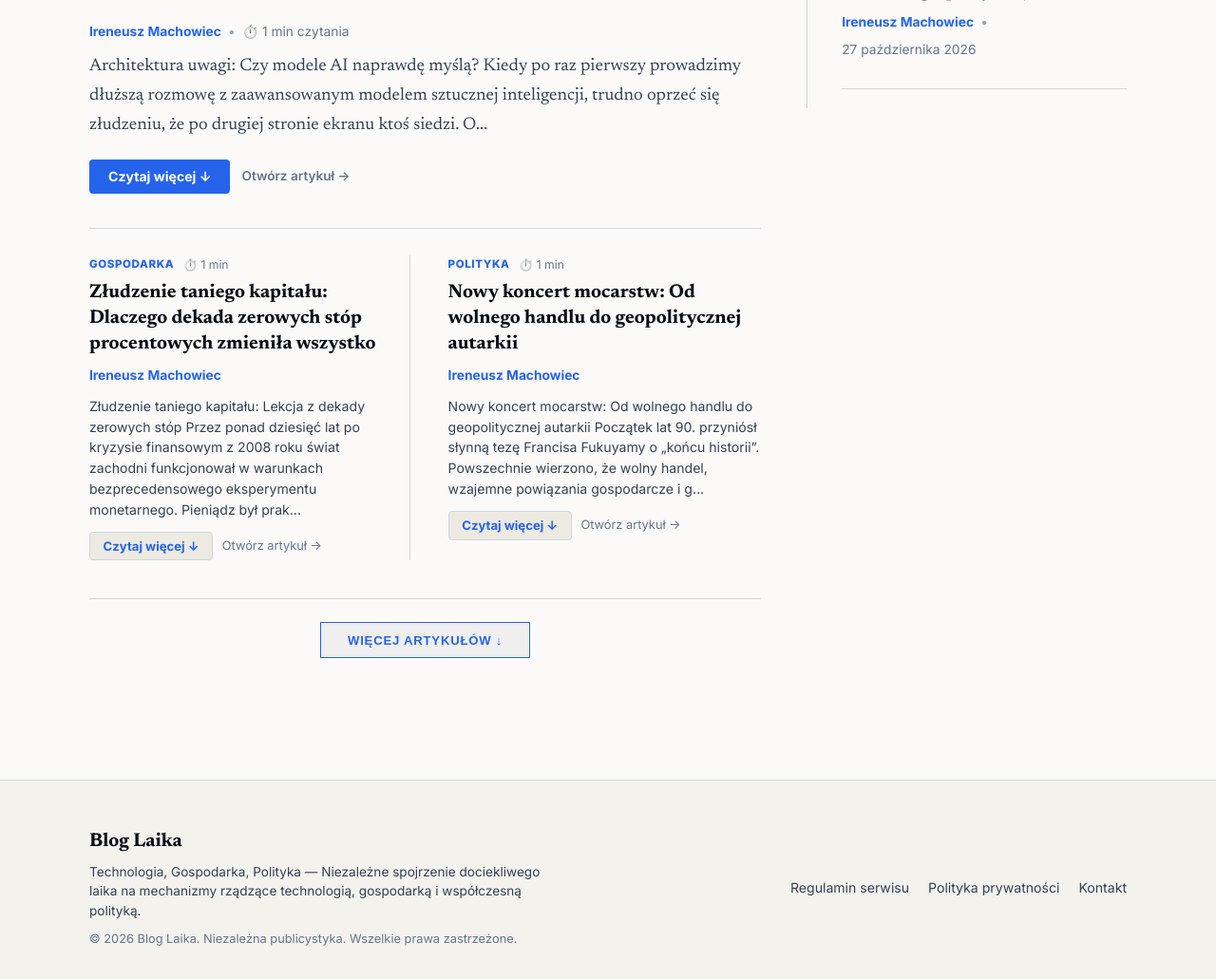
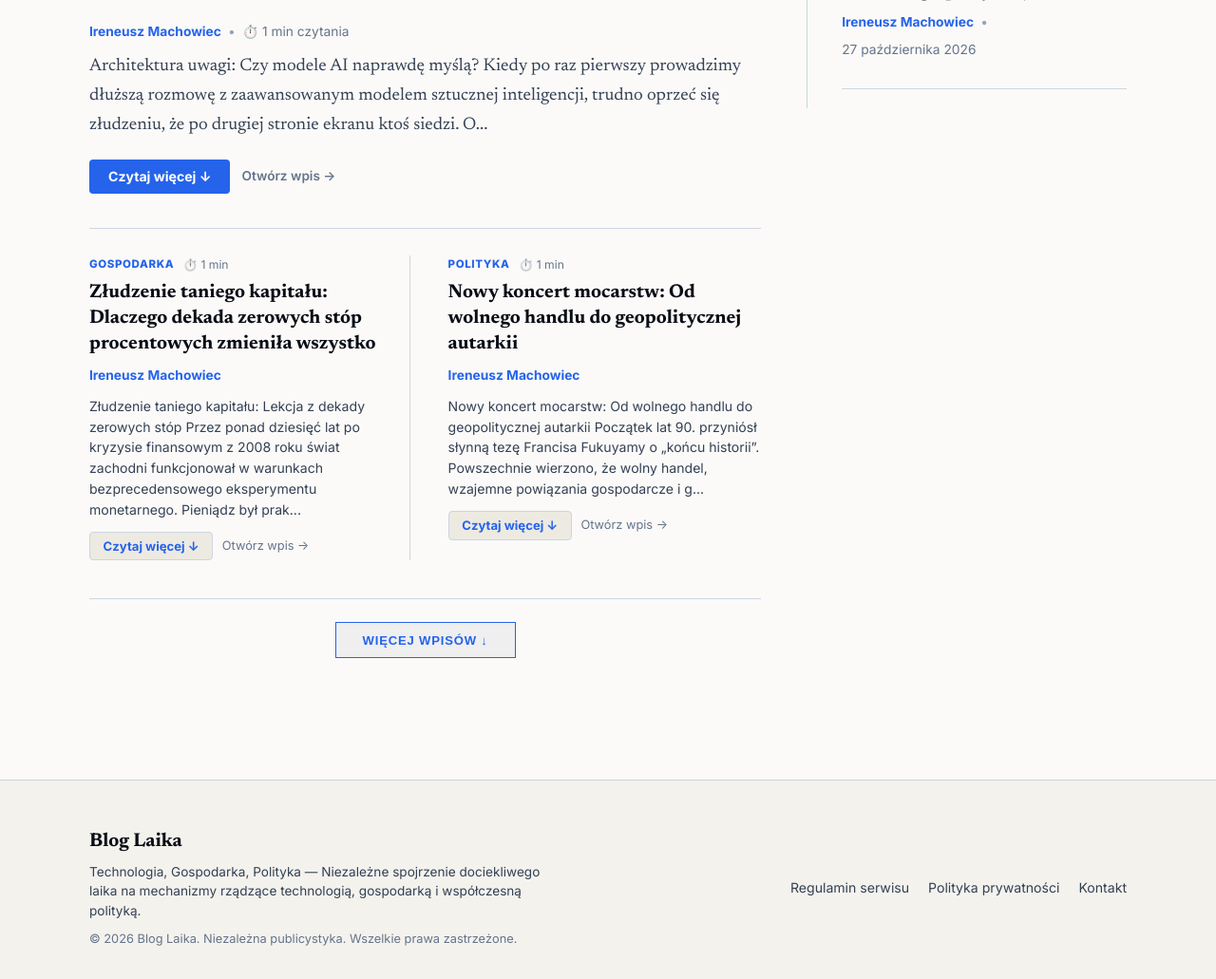
Before and after one commit to Ireneusz1991/blog-laika, a FastAPI app: page / in a window 1280 px wide. Shown: the part 828-1859 px from the top of the page at 95% size. Run offline with FastAPI, Linux system fonts and the light colour scheme; data comes from the database, SQL or seed files in the repository; both versions use the stored data as it was after the commit.

Commit message:
fix: usuniecie slow artykul i analiza z przyciskow rozwijania, katalogu i paska szukaj

```diff
--- a/templates/base.html
+++ b/templates/base.html
@@ -155,7 +155,7 @@
               <line x1="21" y1="21" x2="16.65" y2="16.65"></line>
             </svg>
           </span>
-          <input type="text" name="q" class="cat-nav-search-input" placeholder="Szukaj artykułu..." value="{{ search_query or '' }}">
+          <input type="text" name="q" class="cat-nav-search-input" placeholder="Szukaj na blogu..." value="{{ search_query or '' }}">
         </form>
       </div>
     </div>
--- a/templates/index.html
+++ b/templates/index.html
@@ -58,7 +58,7 @@
             </div>
             <div style="margin: 1.25rem 0 1rem 0;">
               <a href="{{ base_url }}/post/{{ lead_post.slug }}" style="font-size: 0.88rem; font-weight: 700; color: var(--accent); text-decoration: none;">
-                Przejdź do pełnej treści artykułu &rarr;
+                Przejdź do pełnej treści wpisu &rarr;
               </a>
             </div>
           </div>
@@ -68,10 +68,10 @@
                     onclick="togglePostExpand('post-lead-{{ lead_post.slug }}', this)"
                     aria-expanded="false">
               <span class="btn-label-expand">Czytaj więcej &darr;</span>
-              <span class="btn-label-collapse" style="display: none;">Zwiń artykuł &uarr;</span>
+              <span class="btn-label-collapse" style="display: none;">Zwiń wpis &uarr;</span>
             </button>
             <a href="{{ base_url }}/post/{{ lead_post.slug }}" style="font-size: 0.85rem; color: var(--text-muted); text-decoration: none; font-weight: 600;">
-              Otwórz artykuł &rarr;
+              Otwórz wpis &rarr;
             </a>
           </div>
         </div>
@@ -113,7 +113,7 @@
             </div>
             <div style="margin: 0.85rem 0 0.5rem 0;">
               <a href="{{ base_url }}/post/{{ post.slug }}" style="font-size: 0.82rem; font-weight: 700; color: var(--accent); text-decoration: none;">
-                Przejdź do pełnej treści artykułu &rarr;
+                Przejdź do pełnej treści wpisu &rarr;
               </a>
             </div>
           </div>
@@ -123,10 +123,10 @@
                     onclick="togglePostExpand('post-sub-{{ post.slug }}', this)"
                     aria-expanded="false">
               <span class="btn-label-expand">Czytaj więcej &darr;</span>
-              <span class="btn-label-collapse" style="display: none;">Zwiń artykuł &uarr;</span>
+              <span class="btn-label-collapse" style="display: none;">Zwiń wpis &uarr;</span>
             </button>
             <a href="{{ base_url }}/post/{{ post.slug }}" style="font-size: 0.8rem; color: var(--text-muted); text-decoration: none;">
-              Otwórz artykuł &rarr;
+              Otwórz wpis &rarr;
             </a>
           </div>
         </article>
@@ -134,11 +134,11 @@
       </div>
       {% endif %}
 
-      <!-- Przycisk rozwijania sekcji z artykułami -->
+      <!-- Przycisk rozwijania sekcji z wpisami -->
       <div class="editorial-more-bar">
         <button id="btn-toggle-catalog" type="button" class="btn-editorial-outline" onclick="toggleCatalog(this)" aria-expanded="false">
-          <span class="catalog-btn-expand">Więcej artykułów &darr;</span>
-          <span class="catalog-btn-collapse" style="display: none;">Zwiń listę artykułów &uarr;</span>
+          <span class="catalog-btn-expand">Więcej wpisów &darr;</span>
+          <span class="catalog-btn-collapse" style="display: none;">Zwiń listę wpisów &uarr;</span>
         </button>
       </div>
 
@@ -192,13 +192,13 @@
   </div>
 
   <!-- ========================================================
-       SECTION 2: ALL ARTICLES CATALOG (Rozwijana sekcja z artykułami)
+       SECTION 2: ALL POSTS CATALOG (Rozwijana sekcja z wpisami)
        ======================================================== -->
   <div id="katalog-publikacji" class="editorial-catalog-section expandable-catalog" style="display: none;">
     <div class="section-header">
-      <h2 class="section-title">Katalog artykułów</h2>
+      <h2 class="section-title">Katalog wpisów</h2>
       <span class="section-count" style="font-size: 0.88rem; color: var(--text-muted);">
-        Łącznie: {{ posts|length }} artykuły
+        Łącznie: {{ posts|length }} wpisy
       </span>
     </div>
 
@@ -241,10 +241,10 @@
                       onclick="togglePostExpand('post-card-{{ post.slug }}', this)"
                       aria-expanded="false">
                 <span class="btn-label-expand">Czytaj więcej &darr;</span>
-                <span class="btn-label-collapse" style="display: none;">Zwiń artykuł &uarr;</span>
+                <span class="btn-label-collapse" style="display: none;">Zwiń wpis &uarr;</span>
               </button>
               <a href="{{ base_url }}/post/{{ post.slug }}" style="text-decoration: none; font-weight: 700; color: var(--accent); font-size: 0.85rem;">
-                Otwórz artykuł &rarr;
+                Otwórz wpis &rarr;
               </a>
             </div>
           </div>
```
Also changed, not shown: blog.db.
